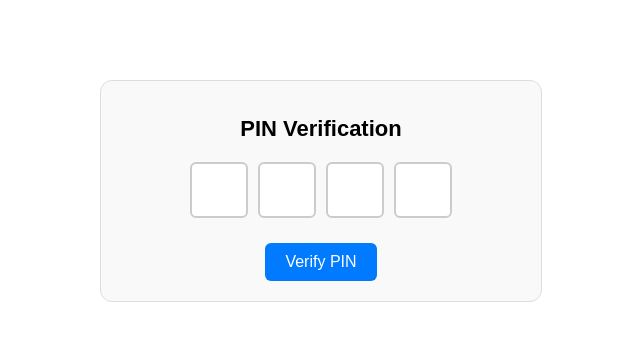
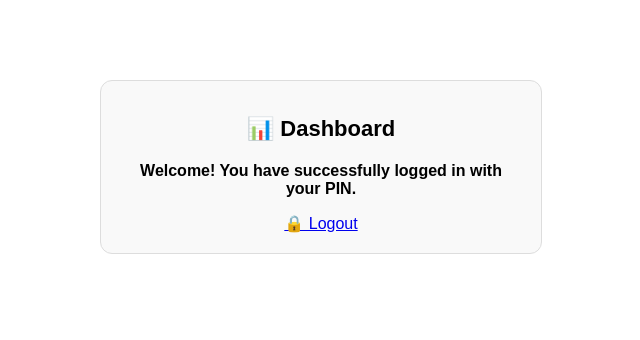
Before and after one commit to DevJoeyTapic/doc_route_r2, a React (Vite) app in the folder frontend/app/: page /dashboard in a window 1280 px wide. Shown: the top 340 px of the page, without its empty margins (319-959 px from the left). Built offline with nearby package versions, Linux system fonts and the light colour scheme.

Commit message:
- Created Dashboard, After PIN verification

```diff
--- a/frontend/app/package.json
+++ b/frontend/app/package.json
@@ -12,6 +12,7 @@
   "dependencies": {
     "react": "^19.1.1",
     "react-dom": "^19.1.1",
+    "react-router-dom": "^7.9.1",
     "react-toastify": "^11.0.5"
   },
   "devDependencies": {
--- a/frontend/app/src/App.tsx
+++ b/frontend/app/src/App.tsx
@@ -1,87 +1,15 @@
-import { useState } from "react";
-import { ToastContainer, toast } from "react-toastify";
-import "react-toastify/dist/ReactToastify.css";
-import "./App.css";
+import { BrowserRouter as Router, Routes, Route } from "react-router-dom";
+import PinPage from "./PinPage";
+import Dashboard from "./Dashboard";
 
 function App() {
-  const [pin, setPin] = useState<string[]>(["", "", "", ""]);
-  const [locked, setLocked] = useState(false);
-  const [attempts, setAttempts] = useState(0);
-
-  const CORRECT_PIN = "1234";
-  const MAX_ATTEMPTS = 3;
-  const LOCK_TIMEOUT = 10000; // 10 seconds
-
-  const handleChange = (value: string, index: number) => {
-    if (/^\d?$/.test(value)) {
-      const newPin = [...pin];
-      newPin[index] = value;
-      setPin(newPin);
-
-      // auto focus next
-      if (value && index < pin.length - 1) {
-        const nextInput = document.getElementById(`pin-${index + 1}`);
-        if (nextInput) (nextInput as HTMLInputElement).focus();
-      }
-    }
-  };
-
-  const handleSubmit = () => {
-    if (locked) {
-      toast.error("PIN is locked. Try again later.");
-      return;
-    }
-
-    const enteredPin = pin.join("");
-    if (enteredPin === CORRECT_PIN) {
-      toast.success("PIN verified successfully!");
-      setAttempts(0);
-    } else {
-      const newAttempts = attempts + 1;
-      setAttempts(newAttempts);
-
-      if (newAttempts >= MAX_ATTEMPTS) {
-        setLocked(true);
-        toast.error("Too many attempts. Locked for 10 seconds.");
-        setTimeout(() => {
-          setLocked(false);
-          setAttempts(0);
-          setPin(["", "", "", ""]);
-        }, LOCK_TIMEOUT);
-      } else {
-        toast.error("Invalid PIN. Try again.");
-      }
-    }
-  };
-
   return (
-    <div className="container">
-      <h1>PIN Verification</h1>
-      <div className="pin-inputs">
-        {pin.map((digit, idx) => (
-          <input
-            key={idx}
-            id={`pin-${idx}`}
-            type="password"
-            maxLength={1}
-            value={digit}
-            onChange={(e) => handleChange(e.target.value, idx)}
-          />
-        ))}
-      </div>
-      <button onClick={handleSubmit} disabled={locked}>
-        Verify PIN
-      </button>
-      {/* Toast container */}
-      <ToastContainer
-           position="top-right"
-           autoClose={2000}
-           hideProgressBar={false}
-           newestOnTop={true}
-           closeOnClick
-           pauseOnFocusLoss={false}
-      />
-    </div>
+    <Router>
+      <Routes>
+        <Route path="/" element={<PinPage />} />
+        <Route path="/dashboard" element={<Dashboard />} />
+      </Routes>
+    </Router>
   );
 }
 
--- /dev/null
+++ b/frontend/app/src/Dashboard.tsx
@@ -0,0 +1,13 @@
+import { Link } from "react-router-dom";
+
+function Dashboard() {
+  return (
+    <div className="container">
+      <h1>📊 Dashboard</h1>
+      <p>Welcome! You have successfully logged in with your PIN.</p>
+      <Link to="/">🔒 Logout</Link>
+    </div>
+  );
+}
+
+export default Dashboard;
--- /dev/null
+++ b/frontend/app/src/PinPage.tsx
@@ -0,0 +1,96 @@
+import { useState } from "react";
+import { useNavigate } from "react-router-dom";
+import { ToastContainer, toast } from "react-toastify";
+import "react-toastify/dist/ReactToastify.css";
+import "./App.css";
+
+function PinPage() {
+  const [pin, setPin] = useState<string[]>(["", "", "", ""]);
+  const [locked, setLocked] = useState(false);
+  const [attempts, setAttempts] = useState(0);
+  const navigate = useNavigate();
+
+  const CORRECT_PIN = "1234";
+  const MAX_ATTEMPTS = 3;
+  const LOCK_TIMEOUT = 10000; // 10 seconds
+
+  const handleChange = (value: string, index: number) => {
+    if (/^\d?$/.test(value)) {
+      const newPin = [...pin];
+      newPin[index] = value;
+      setPin(newPin);
+
+      // auto focus next
+      if (value && index < pin.length - 1) {
+        const nextInput = document.getElementById(`pin-${index + 1}`);
+        if (nextInput) (nextInput as HTMLInputElement).focus();
+      }
+    }
+  };
+
+  const handleSubmit = () => {
+    if (locked) {
+      toast.error("PIN is locked. Try again later.");
+      return;
+    }
+
+    const enteredPin = pin.join("");
+    if (enteredPin.length < 4) {
+      toast.warning("⚠️ Enter all 4 digits.");
+      return;
+    }
+    if (enteredPin === CORRECT_PIN) {
+      toast.success("PIN verified successfully!");
+      setAttempts(0);
+      setPin(["", "", "", ""]);
+      setTimeout(() => navigate("/dashboard"), 1000); // Redirect after 1s
+    } else {
+      const newAttempts = attempts + 1;
+      setAttempts(newAttempts);
+
+      if (newAttempts >= MAX_ATTEMPTS) {
+        setLocked(true);
+        toast.error("Too many attempts. Locked for 10 seconds.");
+        setTimeout(() => {
+          setLocked(false);
+          setAttempts(0);
+          setPin(["", "", "", ""]);
+        }, LOCK_TIMEOUT);
+      } else {
+        toast.error("Invalid PIN. Try again.");
+      }
+    }
+  };
+
+  return (
+    <div className="container">
+      <h1>PIN Verification</h1>
+      <div className="pin-inputs">
+        {pin.map((digit, idx) => (
+          <input
+            key={idx}
+            id={`pin-${idx}`}
+            type="password"
+            maxLength={1}
+            value={digit}
+            onChange={(e) => handleChange(e.target.value, idx)}
+          />
+        ))}
+      </div>
+      <button onClick={handleSubmit} disabled={locked}>
+        Verify PIN
+      </button>
+      {/* Toast container */}
+      <ToastContainer
+           position="top-right"
+           autoClose={2000}
+           hideProgressBar={false}
+           newestOnTop={true}
+           closeOnClick
+           pauseOnFocusLoss={false}
+      />
+    </div>
+  );
+}
+
+export default PinPage;
```
Also changed, not shown: 1 other file (tests, documents, lock files or other folders).
